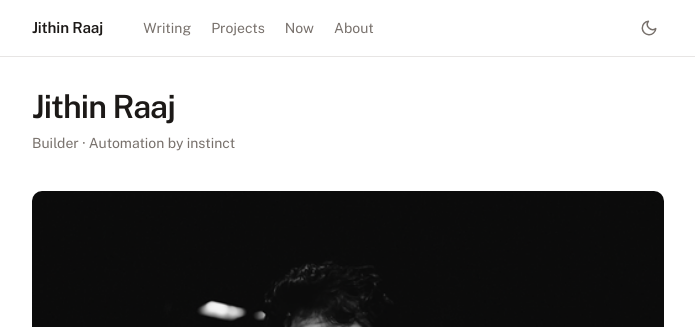
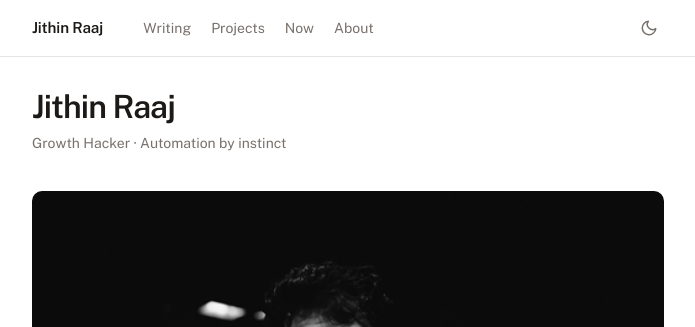
Before and after one commit to jithinrajtk/jithinrajtk.github.io, a Jekyll site: the page built from index.html, in a window 1280 px wide and 1185 px high. Shown: the top 327 px of the window, without its empty margins (292-987 px from the left). Built offline with Jekyll 4.4.1, drawn with Linux system fonts in a browser that asks for light colours; nearby versions of some CDN libraries.

Commit message:
Update homepage tagline to Growth Hacker · Automation by instinct

```diff
--- a/index.html
+++ b/index.html
@@ -7,7 +7,7 @@
 
   <div class="home-hero">
     <h1 class="home-name">Jithin Raaj</h1>
-    <p class="home-role">Builder · Automation by instinct</p>
+    <p class="home-role">Growth Hacker · Automation by instinct</p>
   </div>
 
   <div class="home-intro">
```
